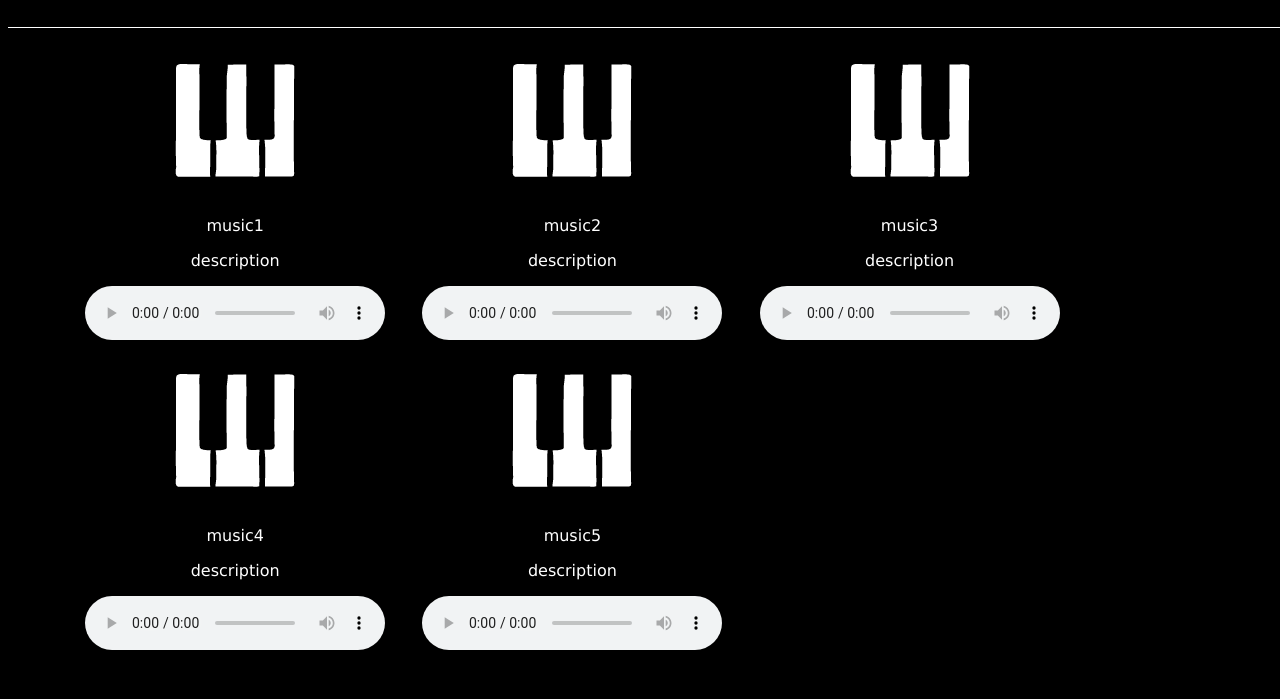
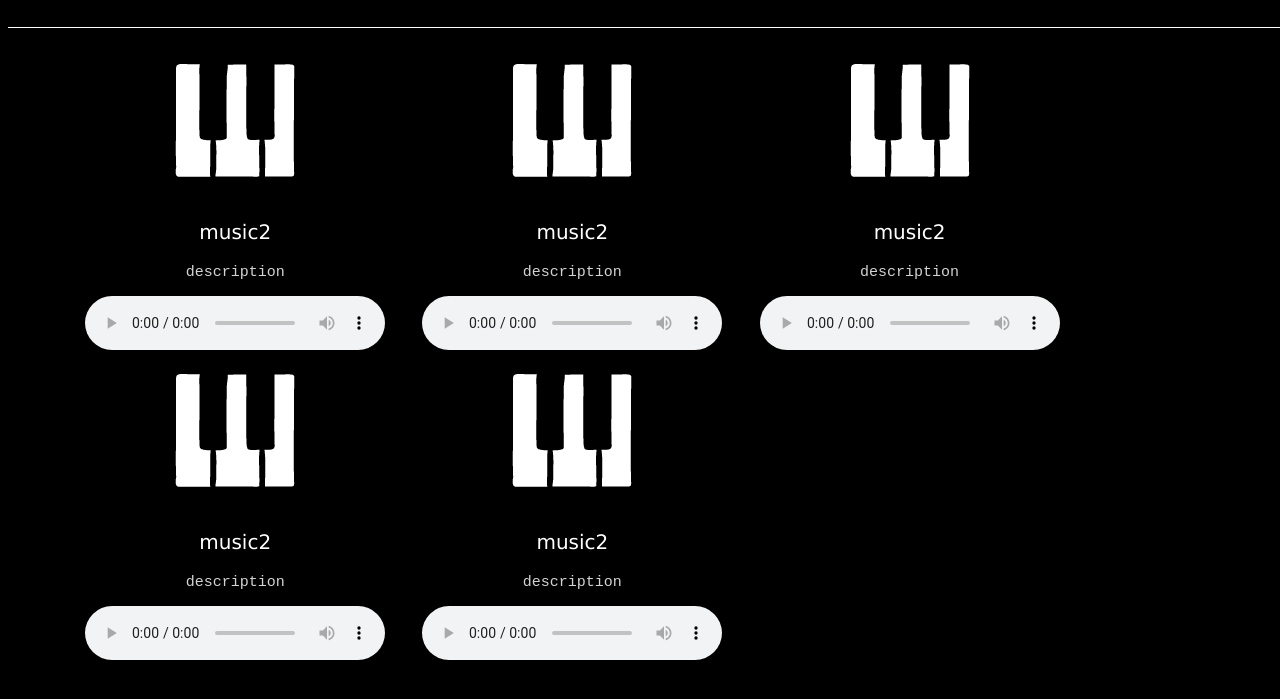
Before and after one commit to TriNauD/AIMusic, a website: page static/demo.html in a window 1280 px wide. Shown: the part 101-800 px from the top of the page. Drawn offline with Linux system fonts and the light colour scheme.

Commit message:
Change the music description&name font.

```diff
--- a/static/demo.html
+++ b/static/demo.html
@@ -26,16 +26,16 @@
     <li>
         <div class="demoMusic">
             <img alt="项目1" src="images/AIDuet_152.png">
-            <p>music1</p>
-            <p>description</p>
+            <p class="musicName">music2</p>
+            <p class="description">description</p>
             <audio class="demoMusicPlayer" src="audio/string_ensemble/C1.mp3" controls="controls"></audio>
         </div>
     </li>
     <li>
         <div class="demoMusic">
             <img alt="项目2" src="images/AIDuet_152.png">
-            <p>music2</p>
-            <p>description</p>
+            <p class="musicName">music2</p>
+            <p class="description">description</p>
             <audio class="demoMusicPlayer" src="audio/string_ensemble/C1.mp3" controls="controls"></audio>
 
         </div>
@@ -43,8 +43,8 @@
     <li>
         <div class="demoMusic">
             <img alt="项目1" src="images/AIDuet_152.png">
-            <p>music3</p>
-            <p>description</p>
+            <p class="musicName">music2</p>
+            <p class="description">description</p>
             <audio class="demoMusicPlayer" src="audio/string_ensemble/C1.mp3" controls="controls"></audio>
 
         </div>
@@ -52,8 +52,8 @@
     <li>
         <div class="demoMusic">
             <img alt="项目4" src="images/AIDuet_152.png">
-            <p>music4</p>
-            <p>description</p>
+            <p class="musicName">music2</p>
+            <p class="description">description</p>
             <audio class="demoMusicPlayer" src="audio/string_ensemble/C1.mp3" controls="controls"></audio>
 
         </div>
@@ -61,8 +61,8 @@
     <li>
         <div class="demoMusic">
             <img alt="项目5" src="images/AIDuet_152.png">
-            <p>music5</p>
-            <p>description</p>
+            <p class="musicName">music2</p>
+            <p class="description">description</p>
             <audio class="demoMusicPlayer" src="audio/string_ensemble/C1.mp3" controls="controls"></audio>
 
         </div>
--- a/static/style/demo.css
+++ b/static/style/demo.css
@@ -33,7 +33,7 @@ body {
     height: 90%;
 }
 
-.titleText{
+.titleText {
     width: 92%;
     float: left;
     color: white;
@@ -59,11 +59,22 @@ li {
     margin-left: 3%; /*设置项目的右边缘为10px*/
     margin-bottom: 10px; /*设置项目的下边缘为10px*/
     text-align: center; /*使项目中的图片、文字能居中显示*/
-    font-family: "Verdana";
-    color: white;
     position: relative; /* 这是div2的父组件，目的是使div2下方具有绝对位置的子组件都能相对于此显示 */
 }
 
 li:hover .demoMusicPlayer { /*div2类必须是li的子组件*/
     opacity: 0.5;
 }
+
+.musicName {
+    font-family: Verdana;
+    color: white;
+    font-size: 20px;
+}
+
+.description {
+    font-family: "Courier New";
+    color: lightgray;
+    font-size: 15px;
+
+}
```
